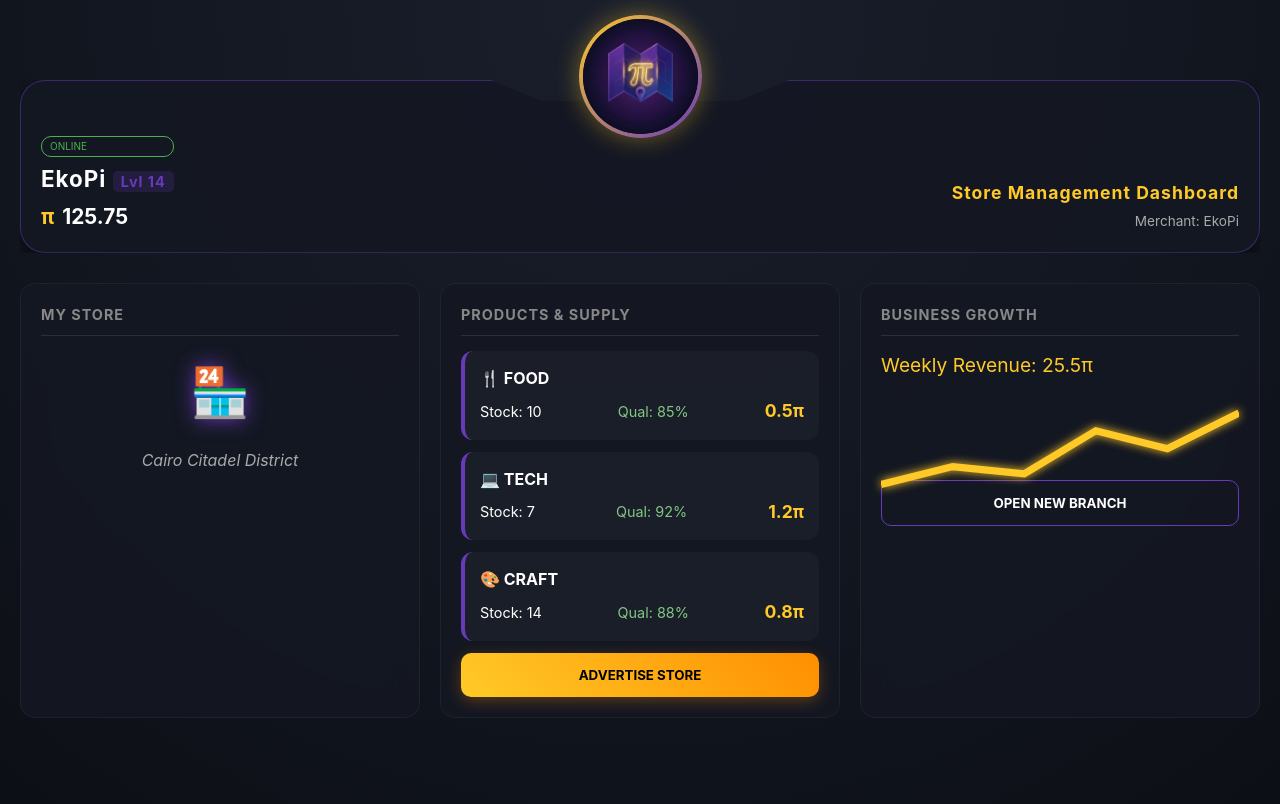
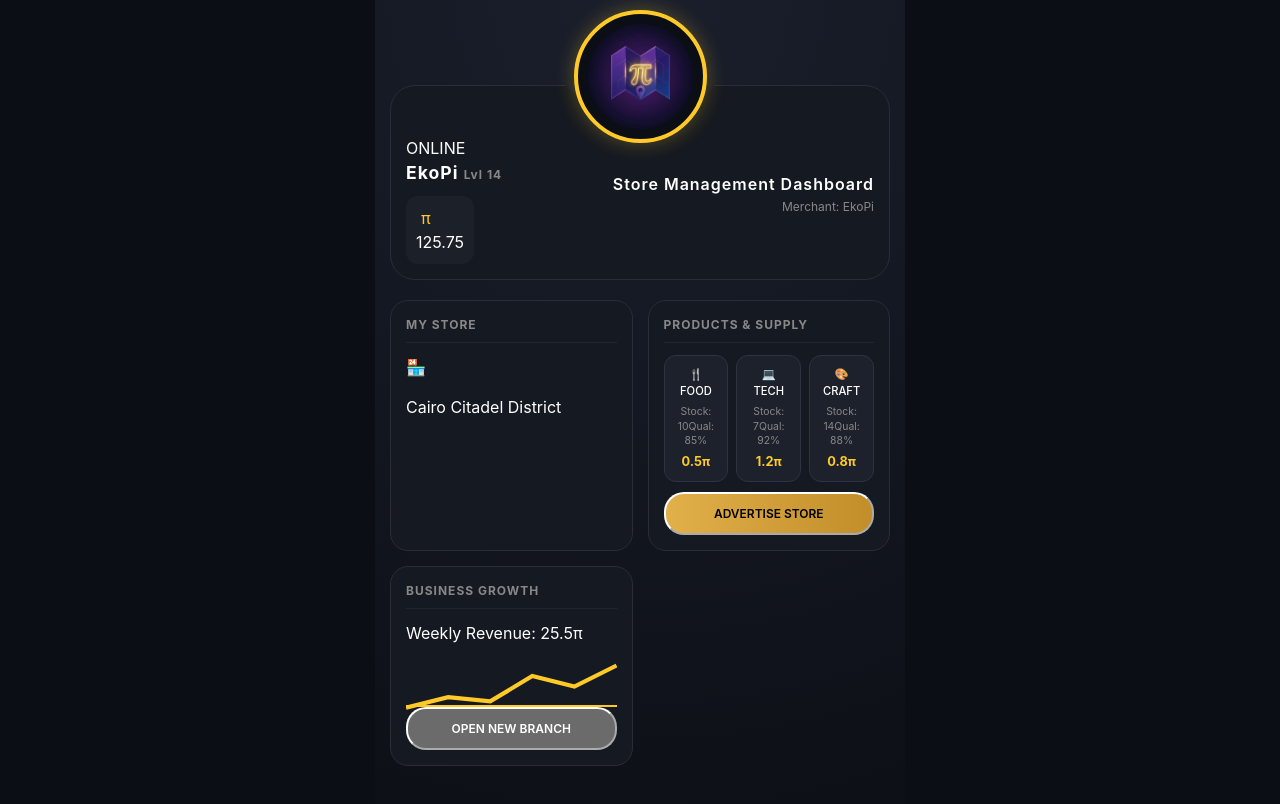
Before and after one commit to Maplypi-Official/maplypi-frontend, a React (Vite) app: page / in a window 1280 px wide. Shown: the top 804 px of the page. Built offline with nearby package versions, Linux system fonts and the light colour scheme; no server answers.

Commit message:
Update App.css

```diff
--- a/src/App.css
+++ b/src/App.css
@@ -3,8 +3,8 @@
   --primary-purple: #673ab7;
   --gold-glow: #ffca28;
   --dark-bg: #0b0e14;
-  --panel-bg: rgba(20, 24, 35, 0.9);
-  --neon-blue: #00f2ff;
+  --panel-bg: #151921; /* جعل الخلفية أكثر قتامة لزيادة التباين */
+  --panel-border: #2a2d35;
   --surface-color: #1a1f2c;
 }
 
@@ -19,8 +19,10 @@ body {
 /* --- حاوية الـ Dashboard الرئيسية --- */
 .ts-dashboard {
   min-height: 100vh;
-  padding: 80px 20px 20px 20px; /* زيادة المساحة العلوية لاستيعاب اللوجو البارز */
+  padding: 85px 15px 20px 15px; /* مساحة علوية دقيقة للوجو البارز */
   background: radial-gradient(circle at top, #1a1f2c, #0b0e14);
+  max-width: 500px; /* تحديد العرض ليناسب تصميم الموبايل في الصورة */
+  margin: 0 auto;
 }
 
 /* --- 👑 قسم اللوجو المركزي (التاج) --- */
@@ -28,57 +30,56 @@ body {
   display: flex;
   justify-content: center;
   position: absolute;
-  top: 15px; /* ضبط المكان لينطبق على فتحة الهيدر */
+  top: 10px; /* تموضعه ليكون قاطعاً للإطار العلوي بظبط */
   left: 0;
   right: 0;
   z-index: 100;
 }
 
 .logo-outer-circle {
-  width: 115px; /* تكبير بسيط ليطابق أبعاد الصورة المطلوبة */
-  height: 115px;
-  background: linear-gradient(135deg, var(--gold-glow), var(--primary-purple));
+  width: 125px; /* الحجم المثالي كما في الصورة */
+  height: 125px;
+  background: var(--dark-bg);
+  border: 4px solid var(--gold-glow); /* إطار ذهبي صلب كما يظهر في التصميم */
   border-radius: 50%;
   display: flex;
   justify-content: center;
   align-items: center;
-  box-shadow: 0 0 25px rgba(255, 202, 40, 0.4);
-  padding: 4px; /* سمك الإطار الذهبي */
+  box-shadow: 0 0 20px rgba(255, 202, 40, 0.3);
+  padding: 0; /* إزالة الـ padding لضمان امتلاء المساحة */
 }
 
 .logo-inner-circle {
-  width: 100%;
-  height: 100%;
-  background-color: var(--dark-bg);
+  width: 105px;
+  height: 105px;
+  background-color: transparent;
   border-radius: 50%;
   display: flex;
   justify-content: center;
   align-items: center;
-  overflow: hidden; /* قص الزوايا السوداء للصورة المربعة */
-  position: relative;
+  overflow: hidden; /* قص الزوايا تماماً */
 }
 
 .central-logo {
-  width: 100%; /* تمديد الصورة لتملأ الدائرة بالكامل */
+  width: 100%;
   height: 100%;
-  object-fit: cover; /* التخلص من الفراغات السوداء الجانبية */
-  filter: drop-shadow(0 0 8px var(--gold-glow));
+  object-fit: cover; /* يملأ الدائرة ويخفي أي سواد جانبي */
+  filter: drop-shadow(0 0 5px var(--gold-glow));
 }
 
 /* --- الهيدر (User Profile & Title) --- */
 .ts-header {
   display: flex;
   justify-content: space-between;
-  align-items: flex-end;
-  margin-bottom: 30px;
-  padding: 55px 20px 20px 20px; /* زيادة الـ Padding العلوي عشان اللوجو مبيغطي القفلة */
+  align-items: center;
+  margin-bottom: 20px;
+  padding: 50px 15px 15px 15px;
   background: var(--panel-bg);
-  border: 1px solid rgba(103, 58, 183, 0.5);
+  border: 1px solid var(--panel-border);
   border-radius: 25px;
-  box-shadow: 0 10px 30px rgba(0, 0, 0, 0.5);
   position: relative;
-  /* تأثير القوس العلوي ليحتضن اللوجو */
-  clip-path: polygon(0% 0%, 38% 0%, 42% 12%, 58% 12%, 62% 0%, 100% 0%, 100% 100%, 0% 100%);
+  /* فتحة هندسية دقيقة بأسلوب الـ Clip-path */
+  clip-path: polygon(0% 0%, 35% 0%, 40% 12%, 60% 12%, 65% 0%, 100% 0%, 100% 100%, 0% 100%);
 }
 
 .dashboard-info {
@@ -87,143 +88,134 @@ body {
 
 .dashboard-info h3 {
   margin: 0;
-  color: var(--gold-glow);
-  font-size: 1.1rem;
+  color: white;
+  font-size: 1rem;
+  font-weight: 600;
 }
 
 .merchant-tag {
-  margin: 5px 0 0 0;
-  font-size: 0.85rem;
-  color: #aaa;
+  margin-top: 2px;
+  font-size: 0.75rem;
+  color: #888;
 }
 
 /* --- ملف المستخدم والبيانات --- */
 .user-profile h2 {
-  margin: 5px 0;
-  font-size: 1.4rem;
+  margin: 0;
+  font-size: 1.1rem;
+  color: white;
 }
 
 .lvl {
-  font-size: 0.9rem;
-  color: var(--primary-purple);
-  background: rgba(103, 58, 183, 0.2);
-  padding: 2px 8px;
-  border-radius: 5px;
+  font-size: 0.75rem;
+  color: #888;
+  background: transparent;
+  padding: 0;
+  margin-left: 0;
 }
 
 .balance-container {
   display: flex;
-  align-items: center;
-  font-size: 1.3rem;
-  margin-top: 5px;
-  font-weight: bold;
+  flex-direction: column;
+  align-items: flex-start;
+  margin-top: 10px;
+  padding: 10px;
+  background: rgba(255, 255, 255, 0.03);
+  border-radius: 12px;
+  width: fit-content;
 }
 
-.status-badge {
-  font-size: 10px;
-  color: #4caf50;
-  border: 1px solid #4caf50;
-  padding: 2px 8px;
-  border-radius: 10px;
+.balance-container label {
+  font-size: 0.65rem;
+  color: #888;
   text-transform: uppercase;
+}
+
+.pi-balance-value {
+  font-size: 1.5rem;
+  font-weight: bold;
 }
 
 .pi-icon {
   color: var(--gold-glow);
-  font-weight: bold;
-  margin-right: 8px;
+  margin-left: 5px;
 }
 
 /* --- نظام الشبكة (Grid System) --- */
 .ts-grid {
   display: grid;
-  grid-template-columns: repeat(auto-fit, minmax(300px, 1fr));
-  gap: 20px;
+  grid-template-columns: 1fr 1fr; /* تقسيم اللوحة إلى عمودين كما في الصورة */
+  gap: 15px;
 }
 
 .ts-panel {
   background: var(--panel-bg);
-  backdrop-filter: blur(15px);
-  border: 1px solid rgba(255, 255, 255, 0.05);
-  border-radius: 15px;
-  padding: 20px;
-  transition: all 0.3s ease;
-  position: relative;
-  overflow: hidden;
+  border: 1px solid var(--panel-border);
+  border-radius: 18px;
+  padding: 15px;
 }
 
-.ts-panel:hover {
-  border-color: var(--primary-purple);
-  box-shadow: 0 0 15px rgba(103, 58, 183, 0.2);
-  transform: translateY(-5px);
+/* جعل قسم المنتجات يفرش بعرض العمودين */
+.full-width-panel {
+  grid-column: span 2;
 }
 
 .ts-panel h3 {
   margin-top: 0;
-  font-size: 0.9rem;
-  letter-spacing: 1px;
+  font-size: 0.75rem;
   color: #888;
-  border-bottom: 1px solid rgba(255, 255, 255, 0.1);
-  padding-bottom: 10px;
+  text-transform: uppercase;
+  border-bottom: 1px solid rgba(255, 255, 255, 0.05);
+  padding-bottom: 8px;
+  margin-bottom: 12px;
 }
 
-/* --- الكروت والمنتجات --- */
-.prod-list { margin-top: 15px; }
+/* --- كروت المنتجات العرضية (Horizontal List) --- */
+.prod-list {
+  display: flex;
+  justify-content: space-between;
+  gap: 8px;
+}
 
 .prod-card {
-  background: rgba(255, 255, 255, 0.03);
-  margin-bottom: 12px;
-  padding: 15px;
+  background: #1c212b;
+  flex: 1;
+  padding: 10px;
   border-radius: 12px;
-  border-left: 4px solid var(--primary-purple);
+  border: 1px solid #2d3440;
   display: flex;
   flex-direction: column;
+  align-items: center;
+  text-align: center;
 }
 
-.prod-head { font-weight: bold; margin-bottom: 8px; display: flex; align-items: center; gap: 10px; }
-.prod-details { display: flex; justify-content: space-between; align-items: center; font-size: 0.9rem; }
+.prod-head { font-size: 0.7rem; color: #fff; margin-bottom: 5px; font-weight: 500; }
+.prod-details { font-size: 0.65rem; color: #888; line-height: 1.4; }
 
-.q-tag { color: #81c784; }
-.p-tag { color: var(--gold-glow); font-weight: bold; font-size: 1.1rem; }
+.p-tag { color: var(--gold-glow); font-weight: bold; font-size: 0.8rem; display: block; margin-top: 4px; }
 
 /* --- الأزرار الاحترافية (Buttons) --- */
 .ts-btn {
   width: 100%;
-  padding: 14px;
-  border-radius: 10px;
-  border: none;
+  padding: 12px;
+  border-radius: 20px;
+  font-size: 0.75rem;
+  font-weight: 600;
   cursor: pointer;
-  font-weight: bold;
-  text-transform: uppercase;
-  transition: all 0.2s ease;
 }
 
 .ts-btn.gold {
-  background: linear-gradient(45deg, #ffca28, #ff8f00);
+  background: linear-gradient(to right, #e2b04a, #c18e2a);
   color: #000;
-  box-shadow: 0 4px 15px rgba(255, 143, 0, 0.3);
-}
-
-.ts-btn.gold:hover {
-  filter: brightness(1.1);
-  box-shadow: 0 6px 20px rgba(255, 143, 0, 0.5);
-}
-
-.ts-btn.outline {
-  background: transparent;
-  border: 1px solid var(--primary-purple);
-  color: white;
-  margin-top: 15px;
+  margin-top: 10px;
 }
 
 /* --- التحليلات والرسوم البيانية --- */
-.revenue-stat { font-size: 1.2rem; margin: 15px 0; color: var(--gold-glow); }
-.mini-chart { height: 60px; margin: 10px 0; }
-.chart-line { filter: drop-shadow(0 0 5px var(--gold-glow)); }
-
-/* --- الأيقونات --- */
-.isometric-icon { font-size: 3rem; text-align: center; margin: 20px 0; filter: drop-shadow(0 0 10px var(--primary-purple)); }
-.loc-text { text-align: center; color: #aaa; font-style: italic; }
+.mini-chart {
+  height: 50px;
+  margin-top: 10px;
+  border-bottom: 2px solid var(--gold-glow); /* خط الرسم البياني المتوهج */
+}
 
 /* --- شاشة التحميل --- */
 .loading-screen {
@@ -233,7 +225,4 @@ body {
   align-items: center;
   background: var(--dark-bg);
   color: var(--gold-glow);
-  font-family: 'Courier New', monospace;
-  font-weight: bold;
-  text-shadow: 0 0 10px var(--gold-glow);
 }
```
